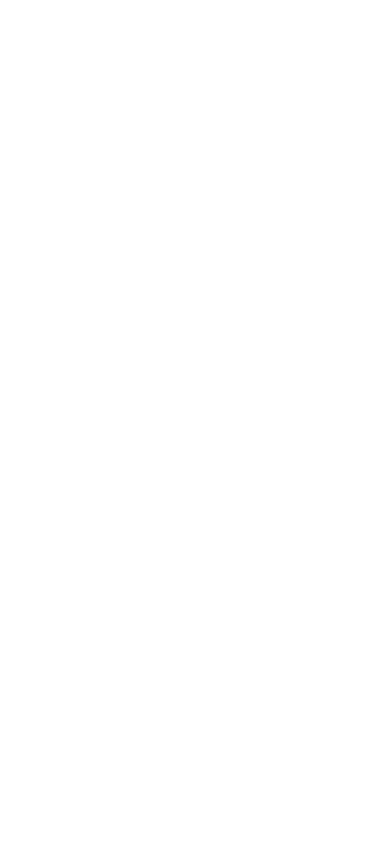
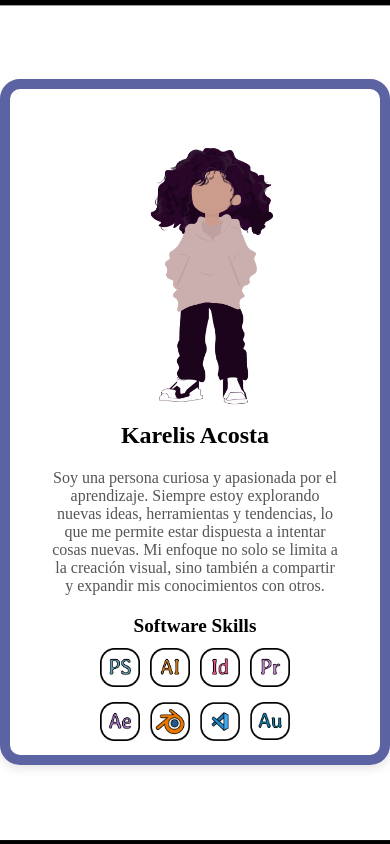
Before and after one commit to KarelisAcosta/Portafolio, a Vue app: page /aboutme in a window 390 px wide. Before the commit this address had no page. Built offline with nearby package versions, Linux system fonts and the light colour scheme.

Commit message:
deploy v4

```diff
--- a/src/router/index.js
+++ b/src/router/index.js
@@ -8,7 +8,11 @@
       name: "home",
       component: () => import("./../views/HomeView.vue"),
     },
-
+    {
+      path: "/aboutme",
+      name: "aboutme",
+      component: () => import("./../views/AboutMeView.vue"),
+    },
     {
       path: "/skills",
       name: "skills",
--- /dev/null
+++ b/src/views/AboutMeView.vue
@@ -0,0 +1,184 @@
+<template>
+  <div class="card-wrapper">
+    <div class="profile-card">
+      <!-- Columna izquierda: Imagen -->
+      <div class="profile-image">
+        <img :src="profileData.image" alt="Profile Image" />
+      </div>
+
+      <!-- Columna derecha: Información -->
+      <div class="profile-info">
+        <!-- Título: Nombre -->
+        <h1 class="profile-name">{{ profileData.name }}</h1>
+
+        <!-- Descripción -->
+        <p class="profile-description">{{ profileData.description }}</p>
+
+        <!-- Título: Software Skills -->
+        <h2 class="skills-title">Software Skills</h2>
+
+        <!-- Grid de logos -->
+        <div class="skills-grid">
+          <div
+            v-for="(logo, index) in profileData.skills"
+            :key="index"
+            class="skill-logo"
+          >
+            <img :src="logo" alt="Skill Logo" />
+          </div>
+        </div>
+      </div>
+    </div>
+  </div>
+</template>
+
+<script setup>
+const profileData = {
+  image: "/img/muñeca.png",
+  name: "Karelis Acosta",
+  description:
+    "Soy una persona curiosa y apasionada por el aprendizaje. Siempre estoy explorando nuevas ideas, herramientas y tendencias, lo que me permite estar dispuesta a intentar cosas nuevas. Mi enfoque no solo se limita a la creación visual, sino también a compartir y expandir mis conocimientos con otros.",
+  skills: [
+    "/img/photoshop.png",
+    "/img/ilustraitor.png",
+    "/img/indesing.png",
+    "/img/premiere.png",
+    "/img/affter.png",
+    "/img/blender.png",
+    "/img/visual.png",
+    "/img/Audition.png",
+  ],
+};
+</script>
+
+<style scoped>
+.card-wrapper {
+  display: flex;
+  justify-content: center;
+  align-items: center;
+  min-height: 100vh;
+  background-image: url("/img/estrellas.png"); /* Ruta de la imagen */
+  background-size: cover; /* Para cubrir todo el contenedor */
+  background-position: center; /* Centrar la imagen */
+}
+
+/* Estilo general del contenedor */
+.profile-card {
+  display: grid;
+  grid-template-columns: 1fr 2fr;
+  gap: 20px;
+  align-items: start;
+  padding: 20px;
+  background-color: white;
+  border: 10px solid #5b63a3;
+  border-radius: 20px;
+  box-shadow: 0 4px 10px rgba(0, 0, 0, 0.1);
+  max-width: 900px;
+  margin: 0 auto;
+}
+
+/* Estilo para la columna izquierda (imagen) */
+.profile-image img {
+  width: 100%;
+  height: auto;
+  border-radius: 10px;
+  object-fit: cover;
+  transform: translateX(20px);
+}
+
+/* Estilo para la columna derecha (información) */
+.profile-info {
+  display: flex;
+  flex-direction: column;
+  gap: 15px;
+  align-items: center;
+}
+
+.profile-name {
+  font-size: 1.8em;
+  font-weight: bold;
+  margin: 0;
+}
+
+.profile-description {
+  font-size: 1.2em;
+  color: #555;
+  margin: 20px 0; /* Márgenes superior e inferior */
+  padding: 0px 30px; /* Añadir un poco de relleno a los lados si lo deseas */
+  text-align: center;
+}
+
+.skills-title {
+  font-size: 1.5em;
+  font-weight: bold;
+  margin: 0;
+}
+
+/* Grid de logos */
+.skills-grid {
+  display: grid;
+  grid-template-columns: repeat(4, 1fr);
+  gap: 10px;
+}
+
+.skill-logo img {
+  width: 50px;
+  height: 50px;
+  height: auto;
+  object-fit: contain;
+}
+
+/* Media Query para dispositivos con ancho de 00px */
+
+@media screen and (max-width: 800px) {
+  /* Estilo para la columna izquierda (imagen) */
+  .profile-image img {
+    width: 150%; /* Imagen más grande */
+    height: 150%; /* Tamaño de la imagen */
+    transform: translateX(-30px); /* Eliminar la transformación de la imagen */
+    top: 30px;
+  }
+
+  @media screen and (max-width: 600px) {
+    .profile-card {
+      grid-template-columns: 1fr; /* Una sola columna */
+      max-width: 100%; /* Aseguramos que ocupe todo el ancho disponible */
+      padding: 10px;
+    }
+
+    /* Estilo para la columna izquierda (imagen) */
+    .profile-image img {
+      width: 60%; /* Imagen más grande */
+      height: 60%; /* Tamaño de la imagen */
+      transform: translateX(85px); /* Eliminar la transformación de la imagen */
+    }
+
+    /* Estilo para la columna derecha (información) */
+    .profile-info {
+      gap: 10px;
+    }
+
+    .profile-name {
+      font-size: 1.5em; /* Reducir el tamaño */
+    }
+
+    .profile-description {
+      font-size: 1em; /* Reducir tamaño */
+      margin: 10px 0;
+    }
+
+    .skills-title {
+      font-size: 1.2em; /* Reducir tamaño */
+    }
+
+    .skills-grid {
+      grid-template-columns: repeat(4, 1fr); /* Reducir el número de columnas */
+    }
+
+    .skill-logo img {
+      width: 40px;
+      height: 40px; /* Reducir el tamaño de los logos */
+    }
+  }
+}
+</style>
--- a/src/views/HomeView.vue
+++ b/src/views/HomeView.vue
@@ -24,7 +24,7 @@
   {
     image: "/img/nina.png",
     title: "About me",
-    link: "/about",
+    link: "/aboutme",
     position: { x: 150, y: 100 },
   },
   {
```
